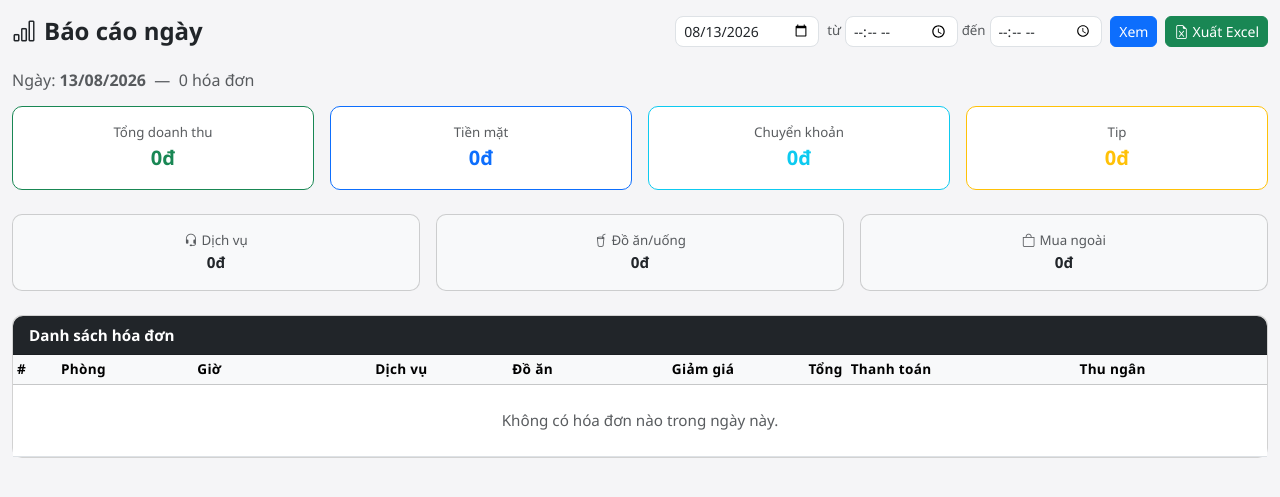
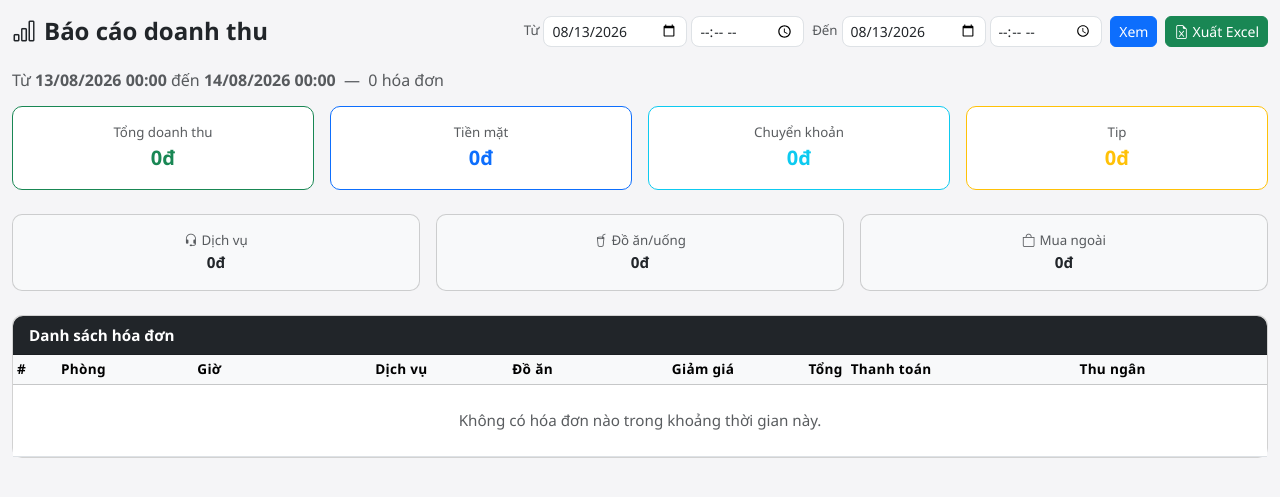
Before and after one commit to LackDng/PG, a Django app: page /reports/daily/ in a window 1280 px wide. Shown: the part 55-552 px from the top of the page. Run offline with Django 4.2, Linux system fonts and the light colour scheme; the visitor is signed in with stand-in values (Sample User, id 1); data comes from the database, SQL or seed files in the repository; data that the repository does not hold is empty.

Commit message:
Refactor report filter to support full date+time range
- Replace single-date filter with date_from+time_from → date_to+time_to
- _get_report_data now accepts aware datetime objects directly
- New _build_range helper constructs dt_from/dt_to from 4 GET params
- daily_report and export_excel read date_from, date_to, time_from, time_to
- Excel filename includes both dates when range spans multiple days
- Excel title shows full date range and time range
- Template updated: 4 filter inputs (date_from, time_from, date_to, time_to)
- Invoice time column shows date+time (d/m H:i) for multi-day reports

```diff
--- a/karaoke_app/core/views/reports.py
+++ b/karaoke_app/core/views/reports.py
@@ -19,16 +19,8 @@ def _parse_time(time_str):
         return None
 
 
-def _get_report_data(report_date, time_from=None, time_to=None):
-    """Lấy dữ liệu báo cáo. time_from/time_to là time object (HH:MM), None = cả ngày."""
-    tz = timezone.get_current_timezone()
-    t_from = time_from or time(0, 0)
-    t_to   = time_to   or time(23, 59, 59)
-    dt_from = timezone.datetime.combine(report_date, t_from).replace(tzinfo=tz)
-    dt_to   = timezone.datetime.combine(report_date, t_to).replace(tzinfo=tz)
-    # Nếu không có time_to thì lấy đến cuối ngày
-    if time_to is None:
-        dt_to = dt_from.replace(hour=0, minute=0, second=0) + timedelta(days=1)
+def _get_report_data(dt_from, dt_to):
+    """Lấy dữ liệu báo cáo trong khoảng dt_from..dt_to (aware datetimes)."""
 
     invoices = Invoice.objects.filter(
         created_at__gte=dt_from,
@@ -82,54 +74,79 @@ def _get_report_data(report_date, time_from=None, time_to=None):
     }
 
 
+def _parse_date(date_str, fallback):
+    try:
+        return date.fromisoformat(date_str)
+    except Exception:
+        return fallback
+
+
+def _build_range(date_from, time_from_str, date_to, time_to_str):
+    """Tạo cặp aware datetime từ các tham số lọc."""
+    tz = timezone.get_current_timezone()
+    t_from = _parse_time(time_from_str) or time(0, 0)
+    dt_from = timezone.datetime.combine(date_from, t_from).replace(tzinfo=tz)
+
+    t_to = _parse_time(time_to_str)
+    if t_to:
+        dt_to = timezone.datetime.combine(date_to, t_to).replace(tzinfo=tz)
+    else:
+        dt_to = timezone.datetime.combine(date_to, time(0, 0)).replace(tzinfo=tz) + timedelta(days=1)
+    return dt_from, dt_to
+
+
 @accountant_required
 def daily_report(request):
     today = timezone.localdate()
-    report_date_str = request.GET.get("date", today.strftime("%Y-%m-%d"))
-    try:
-        report_date = date.fromisoformat(report_date_str)
-    except ValueError:
-        report_date = today
+    date_from_str = request.GET.get("date_from", today.strftime("%Y-%m-%d"))
+    date_to_str   = request.GET.get("date_to",   today.strftime("%Y-%m-%d"))
+    time_from_str = request.GET.get("time_from", "")
+    time_to_str   = request.GET.get("time_to",   "")
 
-    time_from_str = request.GET.get("time_from", "")
-    time_to_str   = request.GET.get("time_to", "")
-    time_from = _parse_time(time_from_str)
-    time_to   = _parse_time(time_to_str)
+    date_from = _parse_date(date_from_str, today)
+    date_to   = _parse_date(date_to_str,   today)
+    if date_from > date_to:
+        date_to = date_from
 
-    data = _get_report_data(report_date, time_from, time_to)
+    dt_from, dt_to = _build_range(date_from, time_from_str, date_to, time_to_str)
+    data = _get_report_data(dt_from, dt_to)
     return render(request, "reports/daily.html", {
-        "report_date":     report_date,
-        "report_date_str": report_date_str,
-        "time_from_str":   time_from_str,
-        "time_to_str":     time_to_str,
+        "date_from_str": date_from.strftime("%Y-%m-%d"),
+        "date_to_str":   date_to.strftime("%Y-%m-%d"),
+        "time_from_str": time_from_str,
+        "time_to_str":   time_to_str,
+        "dt_from":       dt_from,
+        "dt_to":         dt_to,
         **data,
     })
 
 
 @accountant_required
 def export_excel(request):
-    """Xuất báo cáo ngày ra file Excel."""
+    """Xuất báo cáo ra file Excel theo khoảng ngày+giờ."""
     today = timezone.localdate()
-    report_date_str = request.GET.get("date", today.strftime("%Y-%m-%d"))
-    try:
-        report_date = date.fromisoformat(report_date_str)
-    except ValueError:
-        report_date = today
+    date_from_str = request.GET.get("date_from", today.strftime("%Y-%m-%d"))
+    date_to_str   = request.GET.get("date_to",   today.strftime("%Y-%m-%d"))
+    time_from_str = request.GET.get("time_from", "")
+    time_to_str   = request.GET.get("time_to",   "")
 
-    time_from_str = request.GET.get("time_from", "")
-    time_to_str   = request.GET.get("time_to", "")
-    time_from = _parse_time(time_from_str)
-    time_to   = _parse_time(time_to_str)
+    date_from = _parse_date(date_from_str, today)
+    date_to   = _parse_date(date_to_str,   today)
+    if date_from > date_to:
+        date_to = date_from
 
-    data = _get_report_data(report_date, time_from, time_to)
-    wb = _build_excel(report_date, data, time_from_str, time_to_str)
+    dt_from, dt_to = _build_range(date_from, time_from_str, date_to, time_to_str)
+    data = _get_report_data(dt_from, dt_to)
+    wb = _build_excel(dt_from, dt_to, data)
 
-    suffix = ""
-    if time_from_str or time_to_str:
-        tf = time_from_str.replace(":", "") if time_from_str else "0000"
-        tt = time_to_str.replace(":", "") if time_to_str else "2359"
-        suffix = f"_{tf}-{tt}"
-    filename = f"baocao_{report_date.strftime('%Y%m%d')}{suffix}.xlsx"
+    tf = time_from_str.replace(":", "") if time_from_str else ""
+    tt = time_to_str.replace(":", "")   if time_to_str   else ""
+    time_suffix = f"_{tf}-{tt}" if (tf or tt) else ""
+    if date_from == date_to:
+        filename = f"baocao_{date_from.strftime('%Y%m%d')}{time_suffix}.xlsx"
+    else:
+        filename = f"baocao_{date_from.strftime('%Y%m%d')}_den_{date_to.strftime('%Y%m%d')}{time_suffix}.xlsx"
+
     response = HttpResponse(
         content_type="application/vnd.openxmlformats-officedocument.spreadsheetml.sheet"
     )
@@ -138,7 +155,7 @@ def export_excel(request):
     return response
 
 
-def _build_excel(report_date, data, time_from_str="", time_to_str=""):
+def _build_excel(dt_from, dt_to, data):
     """Tạo workbook Excel từ dữ liệu báo cáo."""
     wb = openpyxl.Workbook()
 
@@ -158,13 +175,17 @@ def _build_excel(report_date, data, time_from_str="", time_to_str=""):
     )
 
     # Tiêu đề
-    time_range_label = ""
-    if time_from_str or time_to_str:
-        tf = time_from_str or "00:00"
-        tt = time_to_str or "23:59"
-        time_range_label = f" ({tf} – {tt})"
+    local_from = timezone.localtime(dt_from)
+    local_to   = timezone.localtime(dt_to)
+    date_from_d = local_from.date()
+    date_to_d   = (local_to - timedelta(seconds=1)).date()
+    if date_from_d == date_to_d:
+        date_label = date_from_d.strftime("%d/%m/%Y")
+    else:
+        date_label = f"{date_from_d.strftime('%d/%m/%Y')} – {date_to_d.strftime('%d/%m/%Y')}"
+    time_label = f"  {local_from.strftime('%H:%M')} – {local_to.strftime('%H:%M')}"
     ws1.merge_cells("A1:F1")
-    ws1["A1"] = f"BÁO CÁO DOANH THU NGÀY {report_date.strftime('%d/%m/%Y')}{time_range_label}"
+    ws1["A1"] = f"BÁO CÁO DOANH THU  {date_label}  {time_label}"
     ws1["A1"].font  = Font(bold=True, size=16, color="1F3864")
     ws1["A1"].alignment = center
 
--- a/karaoke_app/templates/reports/daily.html
+++ b/karaoke_app/templates/reports/daily.html
@@ -1,21 +1,24 @@
 {% extends "base.html" %}
-{% block title %}Báo cáo ngày {{ report_date }}{% endblock %}
+{% block title %}Báo cáo doanh thu{% endblock %}
 
 {% block content %}
 <div class="d-flex justify-content-between align-items-center mb-4 flex-wrap gap-2">
-  <h4 class="mb-0 fw-bold"><i class="bi bi-bar-chart me-2"></i>Báo cáo ngày</h4>
+  <h4 class="mb-0 fw-bold"><i class="bi bi-bar-chart me-2"></i>Báo cáo doanh thu</h4>
   <div class="d-flex gap-2 flex-wrap align-items-center">
     <form class="d-flex gap-2 flex-wrap align-items-center" method="get">
-      <input type="date" name="date" value="{{ report_date_str }}" class="form-control form-control-sm" style="width:auto">
       <div class="d-flex align-items-center gap-1">
-        <span class="text-muted small">từ</span>
+        <span class="text-muted small">Từ</span>
+        <input type="date" name="date_from" value="{{ date_from_str }}" class="form-control form-control-sm" style="width:auto">
         <input type="time" name="time_from" value="{{ time_from_str }}" class="form-control form-control-sm" style="width:auto">
-        <span class="text-muted small">đến</span>
+      </div>
+      <div class="d-flex align-items-center gap-1">
+        <span class="text-muted small">Đến</span>
+        <input type="date" name="date_to" value="{{ date_to_str }}" class="form-control form-control-sm" style="width:auto">
         <input type="time" name="time_to" value="{{ time_to_str }}" class="form-control form-control-sm" style="width:auto">
       </div>
       <button type="submit" class="btn btn-primary btn-sm">Xem</button>
     </form>
-    <a href="{% url 'export_excel' %}?date={{ report_date_str }}&time_from={{ time_from_str }}&time_to={{ time_to_str }}" class="btn btn-success btn-sm">
+    <a href="{% url 'export_excel' %}?date_from={{ date_from_str }}&date_to={{ date_to_str }}&time_from={{ time_from_str }}&time_to={{ time_to_str }}" class="btn btn-success btn-sm">
       <i class="bi bi-file-earmark-excel me-1"></i>Xuất Excel
     </a>
     {% if user.can_manage_admin %}
@@ -27,11 +30,8 @@
 </div>
 
 <h6 class="text-muted mb-3">
-  Ngày: <strong>{{ report_date|date:"d/m/Y" }}</strong>
-  {% if time_from_str or time_to_str %}
-    &nbsp;|&nbsp; Từ <strong>{{ time_from_str|default:"00:00" }}</strong>
-    đến <strong>{{ time_to_str|default:"23:59" }}</strong>
-  {% endif %}
+  Từ <strong>{{ dt_from|date:"d/m/Y H:i" }}</strong>
+  đến <strong>{{ dt_to|date:"d/m/Y H:i" }}</strong>
   &nbsp;—&nbsp; {{ invoice_count }} hóa đơn
 </h6>
 
@@ -101,7 +101,7 @@
 
 {% if total_discount > 0 %}
 <div class="alert alert-warning">
-  <i class="bi bi-tag me-1"></i>Tổng giảm giá trong ngày: <strong>{{ total_discount|vnd }}đ</strong>
+  <i class="bi bi-tag me-1"></i>Tổng giảm giá: <strong>{{ total_discount|vnd }}đ</strong>
 </div>
 {% endif %}
 
@@ -161,7 +161,7 @@
         <tr>
           <td><a href="{% url 'invoice_detail' inv.id %}">#{{ inv.id }}</a></td>
           <td>{{ inv.session.room.name }}</td>
-          <td class="small text-muted">{{ inv.created_at|date:"H:i" }}</td>
+          <td class="small text-muted">{{ inv.created_at|date:"d/m H:i" }}</td>
           <td class="text-end">{{ inv.total_service|vnd }}đ</td>
           <td class="text-end">{{ inv.total_food|vnd }}đ</td>
           <td class="text-end text-danger">
@@ -180,7 +180,7 @@
           <td class="small">{{ inv.created_by.get_display_name|default:"—" }}</td>
         </tr>
         {% empty %}
-        <tr><td colspan="9" class="text-center text-muted py-4">Không có hóa đơn nào trong ngày này.</td></tr>
+        <tr><td colspan="9" class="text-center text-muted py-4">Không có hóa đơn nào trong khoảng thời gian này.</td></tr>
         {% endfor %}
       </tbody>
     </table>
```
